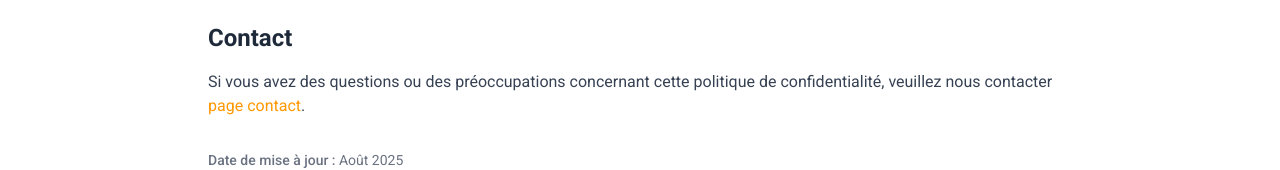
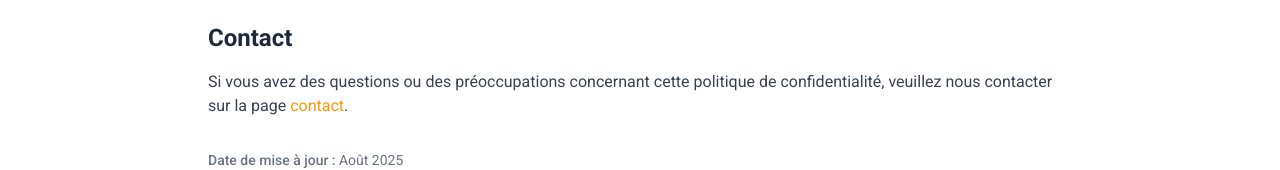
Before and after one commit to RDH36/tsikonina-landing-page, a Next.js app: page /privacy in a window 1280 px wide. Shown: the part 1522-1692 px from the top of the page. Built offline with nearby package versions, Linux system fonts and the light colour scheme.

Commit message:
feat: production

```diff
--- a/app/privacy/page.tsx
+++ b/app/privacy/page.tsx
@@ -151,12 +151,9 @@ export default function PrivacyPage() {
         </h2>
         <p className="text-gray-700 mb-6">
           Si vous avez des questions ou des préoccupations concernant cette
-          politique de confidentialité, veuillez nous contacter{" "}
-          <Link
-            href="www.tsikonina.com/contact"
-            className="text-primary hover:underline"
-          >
-            page contact
+          politique de confidentialité, veuillez nous contacter sur la page{" "}
+          <Link href="/contact" className="text-primary hover:underline">
+            contact
           </Link>
           .
         </p>
```
